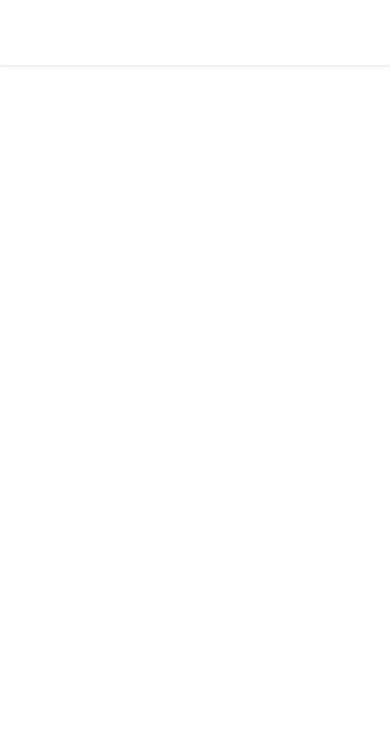
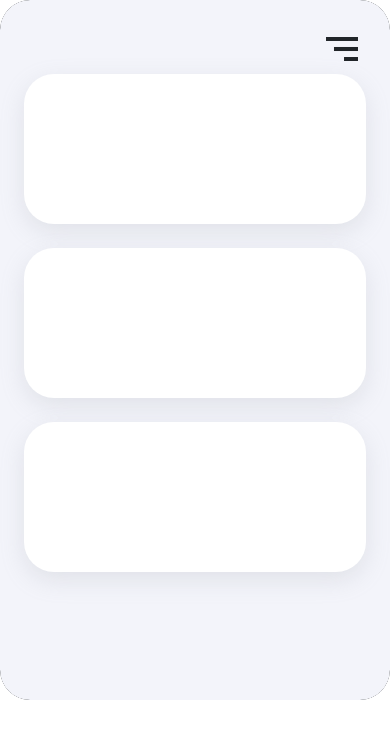
Before and after one commit to MinJunKimsdaads/made-UI-UX, a plain HTML site: page dashboard-mobile-event/index.html in a window 390 px wide. Drawn offline with nearby package versions, Linux system fonts and the light colour scheme; files that its build step writes are made by us from their sources.

Commit message:
dashboard-mobile-event

```diff
--- a/dashboard-mobile-event/index.html
+++ b/dashboard-mobile-event/index.html
@@ -6,16 +6,60 @@
     <title>Document</title>
     <link rel="preconnect" href="https://fonts.googleapis.com">
     <link rel="preconnect" href="https://fonts.gstatic.com" crossorigin>
+    <link rel="stylesheet" href="https://cdnjs.cloudflare.com/ajax/libs/font-awesome/5.8.2/css/all.min.css" />
     <link href="https://fonts.googleapis.com/css2?family=Inter:wght@300;400;500;600;700&display=swap" rel="stylesheet">
     <link href='https://unpkg.com/boxicons@2.1.1/css/boxicons.min.css' rel='stylesheet'>
     <link rel="stylesheet" href="style.css">
 </head>
 <body>
     <div class="wrap">
-        <div class="nav"></div>
+        <div class="nav">
+            <div class="nav_top">
+                <i class="bx bx-x" onClick="closeNav();"></i>
+            </div>
+            <div class="nav_menu_box">
+                <div class="nav_menu">
+                    <i class='bx bx-home-alt'></i>
+                    <span>Home</span>
+                </div>
+                <div class="nav_menu">
+                    <i class='bx bx-cube'></i>
+                    <span>Products</span>
+                </div>
+                <div class="nav_menu">
+                    <i class='bx bx-user'></i>
+                    <span>Customers</span>
+                </div>
+                <div class="nav_menu">
+                    <i class='bx bx-cog'></i>
+                    <span>Settings</span>
+                </div>
+            </div>
+        </div>
         <div class="dashboard">
-            <div></div>
+            <div class="dashboard_top">
+                <div class="user_info"></div>
+                <i class='bx bx-menu-alt-right' onClick="openNav();"></i>
+            </div>
+            <div class="dashboard_wrap">
+                <div></div>
+                <div></div>
+                <div></div>
+            </div>
         </div>
     </div>
+    <script>
+        const closeNav = () => {
+            document.querySelector('.dashboard').style.transform = 'scale(1) translateX(0)';
+            setTimeout(() => {
+                document.body.classList.remove('openedNav')
+                document.querySelector('.dashboard').style = ''
+            }, 500);
+        }
+
+        const openNav = () => {
+            document.body.classList.add('openedNav');
+        }
+    </script>
 </body>
 </html>
--- /dev/null
+++ b/dashboard-mobile-event/style.css
@@ -0,0 +1,104 @@
+*{
+    margin: 0;
+    padding: 0;
+    box-sizing: border-box;
+}
+
+.wrap{
+    width: 100%;
+    max-width: 450px;
+    height: auto;
+    min-height: 700px;
+    margin: 0 auto;
+    border-radius: 30px;
+    position: relative;
+    overflow: hidden;
+}
+
+.nav{
+    position: absolute;
+    width:100%;
+    height: 100%;
+    background-color: #212529;
+    border-radius: 30px;
+    padding: 26px;
+}
+
+.nav_top{
+    display: flex;
+    align-items: center;
+    justify-content: flex-end;
+    height: 50px;
+}
+
+.nav_top i {
+    font-size: 3rem;
+    color: white;
+    cursor: pointer;
+}
+
+.nav_menu_box{
+    width: 100%;
+    margin-top: 20px;
+}
+
+.nav_menu {
+    font-size: 1.5rem;
+    color: white;
+    padding-left: 20px;
+    display: flex;
+    align-items: center;
+    cursor: pointer;
+}
+
+.nav_menu i {
+    font-size: 1.5rem;
+    color: white;
+    margin-right: 10px;
+}
+
+.nav_menu{
+    width: 100%;
+    margin-bottom: 40px;
+}
+
+
+.dashboard{
+    position: absolute;
+    width:100%;
+    height: 100%;
+    padding: 24px;
+    background-color: #F3F4FA;
+    border-radius: 30px;
+}
+
+.openedNav .dashboard{
+    transform: scale(0.8) translateX(50%);
+    transition: all 0.5s ease-in-out;
+}
+
+.dashboard_top{
+    display: flex;
+    align-items: center;
+    justify-content: space-between;
+}
+
+.dashboard_top .user_info {
+    width:50px;
+    height: 50px;
+}
+
+.dashboard_top i {
+    font-size: 3rem;
+    color: #212529;
+    cursor: pointer;
+}
+
+.dashboard_wrap > div{
+    padding: 20px 30px;
+    border-radius: 30px;
+    background-color: #fff;
+    box-shadow: rgba(149, 157, 165, 0.2) 0px 8px 24px;
+    min-height: 150px;
+    margin-bottom: 24px;
+}
```
Also changed, not shown: index.html (+12 -4 lines), 1 other file.
